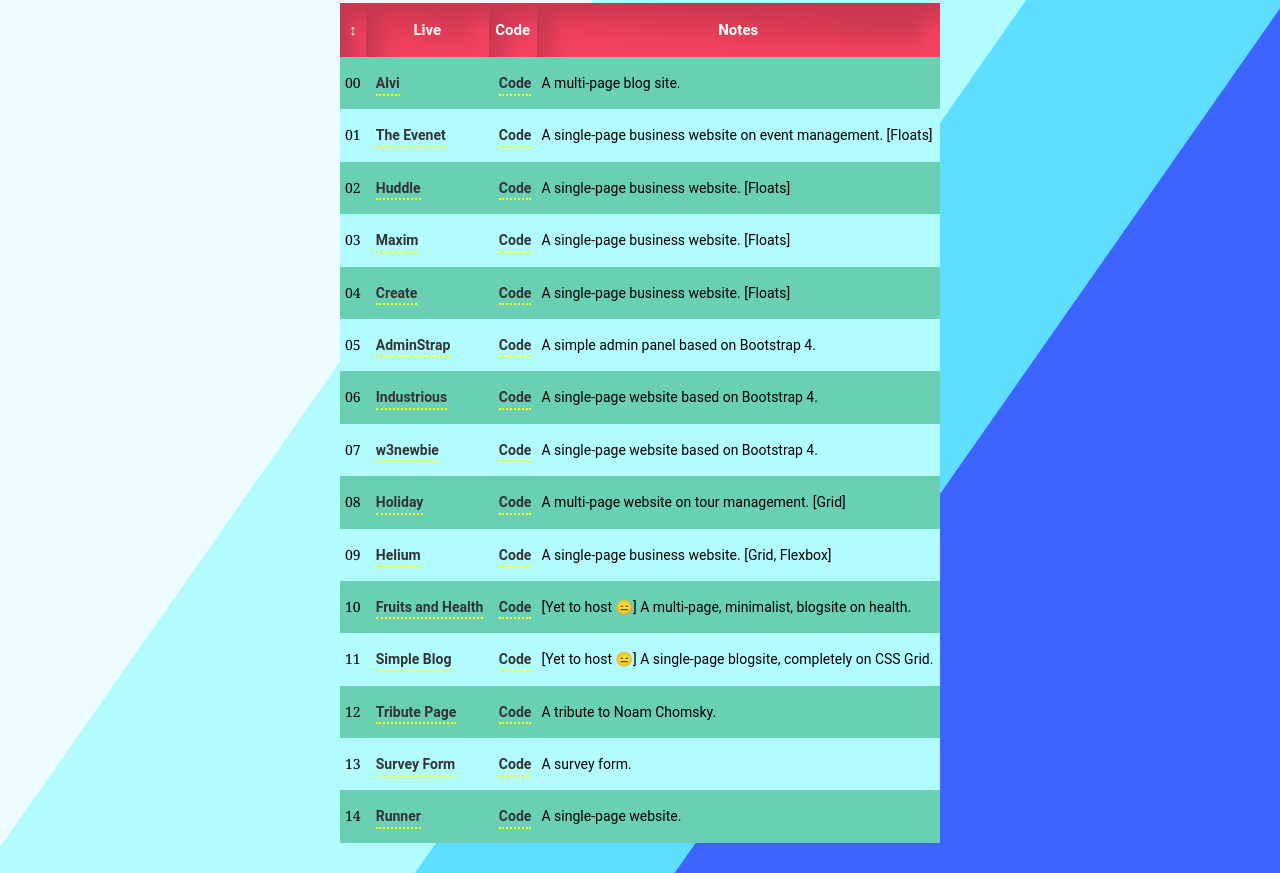
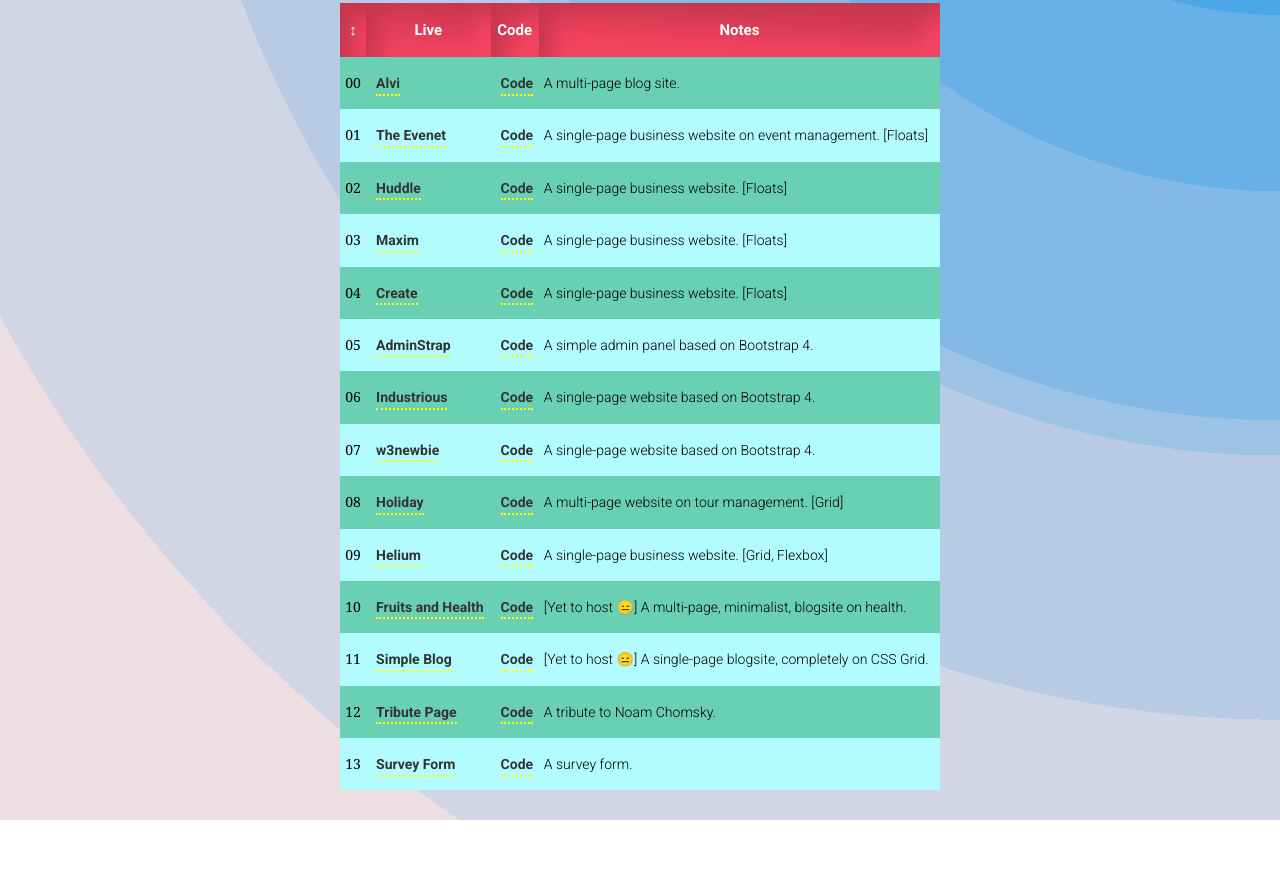
Before and after one commit to TutulDevs/LoveCSS, a plain HTML site: page index.html in a window 1280 px wide. Shown: the part 390-1263 px from the top of the page. After the commit the page ends 1210 px from the top, so only its background shows below. Drawn offline with Linux system fonts and the light colour scheme.

Commit message:
modified design

```diff
--- a/projectList.json
+++ b/projectList.json
@@ -108,12 +108,4 @@
         "urlLive": "https://codepen.io/TutulDevs/full/gOPWVVM",
         "urlCode": "https://github.com/TutulDevs/fcc-rwd/tree/master/survey-form",
         "notes": "A survey form. "
-    },
-    {
-        "index": 14,
-        "name": "Runner",
-        "codeBase": "Code",
-        "urlLive": "https://codepen.io/TutulDevs/full/",
-        "urlCode": "#",
-        "notes": "A single-page website."
     }]
--- a/style.css
+++ b/style.css
@@ -1,3 +1,5 @@
+@import url('https://fonts.googleapis.com/css2?family=Roboto:wght@300;700&display=swap');
+
 * {
     margin: 0;
     padding: 0;
@@ -5,23 +7,13 @@
 }
 html {
     font-size: 10px;
-    font-family: Roboto,sans-serif;
+    font-family: 'Roboto',sans-serif;
 }
 body {
-    font-size: 1.5rem;
+    font-size: 1.6rem;
     line-height: 1.6;
     min-height: 100vh;
-    background: linear-gradient(
-    125deg,
-    #ecfcff 0,
-    #ecfcff 40%,
-    #b2fcff calc(40% + 1px),
-    #b2fcff 60%,
-    #5edfff calc(60% + 1px),
-    #5edfff 72%,
-    #3e64ff calc(72% + 1px),
-    #3e64ff 100%
-    );
+    background-image: radial-gradient(circle at top right, rgb(49, 157, 235) 0%, rgb(49, 157, 235) 13%,rgb(76, 166, 234) 13%, rgb(76, 166, 234) 23%,rgb(103, 176, 232) 23%, rgb(103, 176, 232) 33%,rgb(130, 185, 231) 33%, rgb(130, 185, 231) 46%,rgb(156, 194, 230) 46%, rgb(156, 194, 230) 48%,rgb(183, 203, 229) 48%, rgb(183, 203, 229) 63%,rgb(210, 213, 227) 63%, rgb(210, 213, 227) 83%,rgb(237, 222, 226) 83%, rgb(237, 222, 226) 100%);
 }
 header {
     width: 98%;
```
